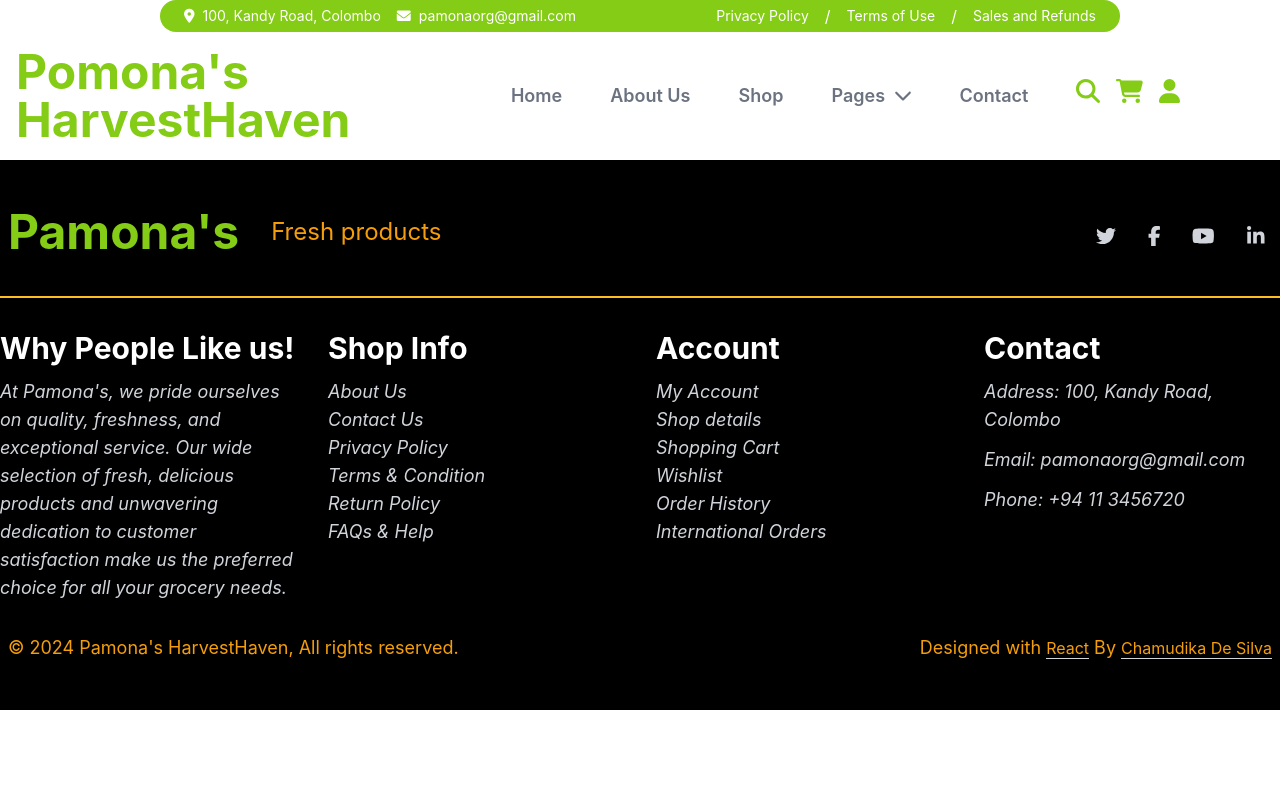
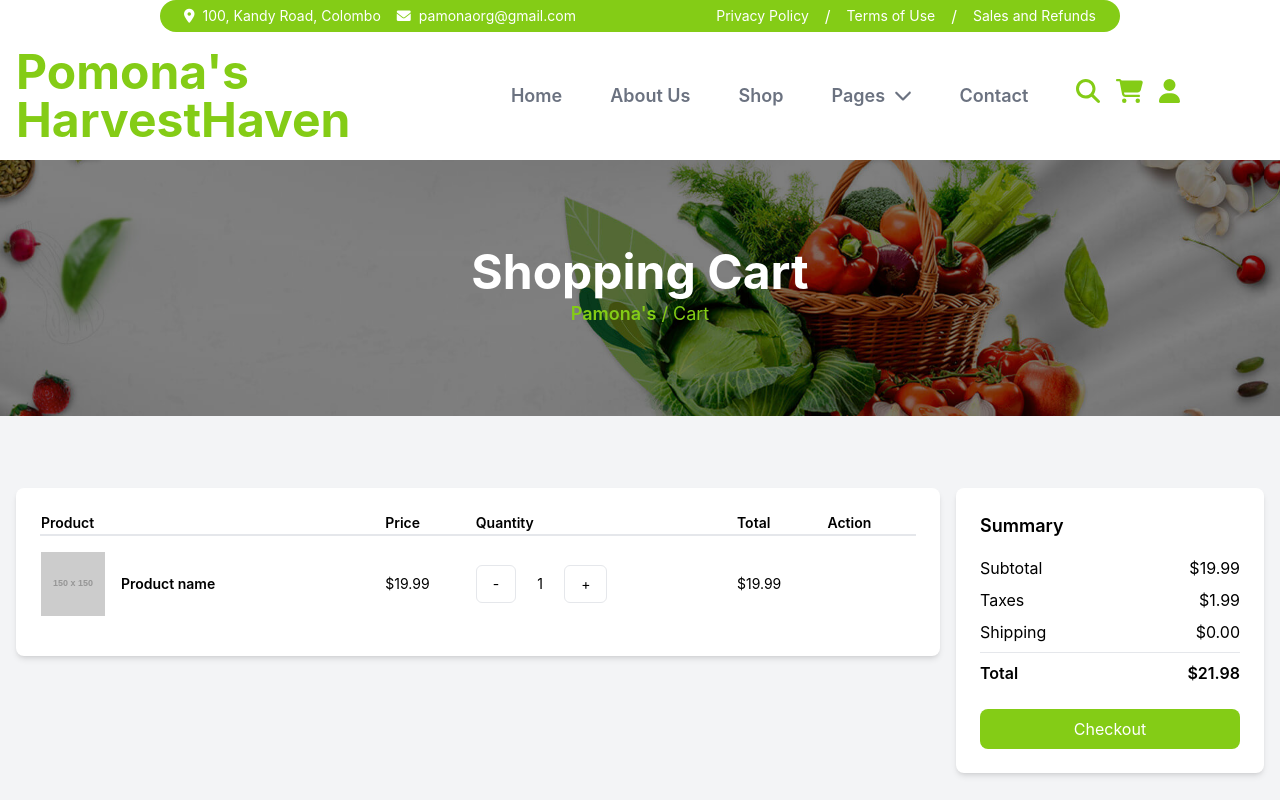
Before and after one commit to ChamudikaDeSilva/Pamonas-Harvest-Haven-Frontend-React, a React (Create React App) app: page /shopping-cart in a window 1280 px wide. Shown: the top 800 px of the page. Built offline with nearby package versions, Linux system fonts and the light colour scheme.

Commit message:
Shop Category page UI

```diff
--- a/src/App.js
+++ b/src/App.js
@@ -18,6 +18,8 @@ import AboutUsHero from './components/aboutUsComponent/AboutUsHero';
 import AboutImageContainer from './components/aboutUsComponent/AboutImageContainer';
 import ShopRedirect from './components/aboutUsComponent/ShopRedirect';
 import { CartProvider } from './CartContext';
+import CartHero from './components/cartComponent/CartHero';
+import CartDetails from './components/cartComponent/CartDetails';
 
 function App() {
   return (
@@ -56,6 +58,12 @@ function App() {
               <LogoSwiper/>
             </>
           } />
+          <Route path="/shopping-cart" element={
+            <>
+             <CartHero />
+             <CartDetails />
+            </>
+          }/>
         </Routes>
         <Footer />
         </CartProvider>
--- /dev/null
+++ b/src/components/cartComponent/CartDetails.jsx
@@ -0,0 +1,72 @@
+import React from  'react';
+
+const CartDetails=()=>{
+    return(
+        <div class="bg-gray-100 h-screen py-8">
+        <div class="container mx-auto px-4">
+
+            <div class="flex flex-col md:flex-row gap-4 pt-10">
+                <div class="md:w-3/4">
+                    <div class="bg-white rounded-lg shadow-md p-6 mb-4">
+                        <table className="min-w-full divide-y-2 divide-gray-200 bg-white text-sm">
+                            <thead>
+                                <tr>
+                                    <th class="text-left font-semibold">Product</th>
+                                    <th class="text-left font-semibold">Price</th>
+                                    <th class="text-left font-semibold">Quantity</th>
+                                    <th class="text-left font-semibold">Total</th>
+                                    <th class="text-left font-semibold">Action</th>
+                                </tr>
+                            </thead>
+                            <tbody>
+                                <tr>
+                                    <td class="py-4">
+                                        <div class="flex items-center">
+                                            <img class="h-16 w-16 mr-4" src="https://via.placeholder.com/150" alt="Product image"/>
+                                            <span class="font-semibold">Product name</span>
+                                        </div>
+                                    </td>
+                                    <td class="py-4">$19.99</td>
+                                    <td class="py-4">
+                                        <div class="flex items-center">
+                                            <button class="border rounded-md py-2 px-4 mr-2">-</button>
+                                            <span class="text-center w-8">1</span>
+                                            <button class="border rounded-md py-2 px-4 ml-2">+</button>
+                                        </div>
+                                    </td>
+                                    <td class="py-4">$19.99</td>
+                                </tr>
+
+                            </tbody>
+                        </table>
+                    </div>
+                </div>
+                <div class="md:w-1/4">
+                    <div class="bg-white rounded-lg shadow-md p-6">
+                        <h2 class="text-lg font-semibold mb-4">Summary</h2>
+                        <div class="flex justify-between mb-2">
+                            <span>Subtotal</span>
+                            <span>$19.99</span>
+                        </div>
+                        <div class="flex justify-between mb-2">
+                            <span>Taxes</span>
+                            <span>$1.99</span>
+                        </div>
+                        <div class="flex justify-between mb-2">
+                            <span>Shipping</span>
+                            <span>$0.00</span>
+                        </div>
+                        <hr class="my-2"/>
+                        <div class="flex justify-between mb-2">
+                            <span class="font-semibold">Total</span>
+                            <span class="font-semibold">$21.98</span>
+                        </div>
+                        <button class="bg-lime-500 text-white hover:bg-lime-600 py-2 px-4 rounded-lg mt-4 w-full">Checkout</button>
+                    </div>
+                </div>
+            </div>
+        </div>
+    </div>
+    );
+}
+export default CartDetails;
--- /dev/null
+++ b/src/components/cartComponent/CartHero.jsx
@@ -0,0 +1,25 @@
+import React from 'react';
+
+const CartHero = () => {
+  return (
+    <div
+      className="relative bg-cover bg-center h-40 md:h-56 lg:h-64"
+      /*style={{
+        backgroundImage: "url('Images/cart-page-header-img.jpg')",
+      }}*/
+      style={{
+        backgroundImage: "url('/Images/Pamonas/fruits & vegetables/vegetables7.jpg')",
+      }}
+    >
+      <div className="absolute top-0 left-0 right-0 bottom-0 bg-black opacity-50"></div>
+      <div className="absolute top-0 left-0 right-0 bottom-0 flex flex-col justify-center items-center text-white">
+        <div className="text-3xl md:text-4xl lg:text-5xl font-bold pb-1">Shopping Cart</div>
+        <div className="text-sm md:text-base lg:text-lg text-lime-500">
+          <span className="font-semibold text-lime-500">Pamona's</span> / Cart
+        </div>
+      </div>
+    </div>
+  );
+};
+
+export default CartHero;
```
Also changed, not shown: src/components/commonComponent/NavBar.jsx (+11 -4 lines).
